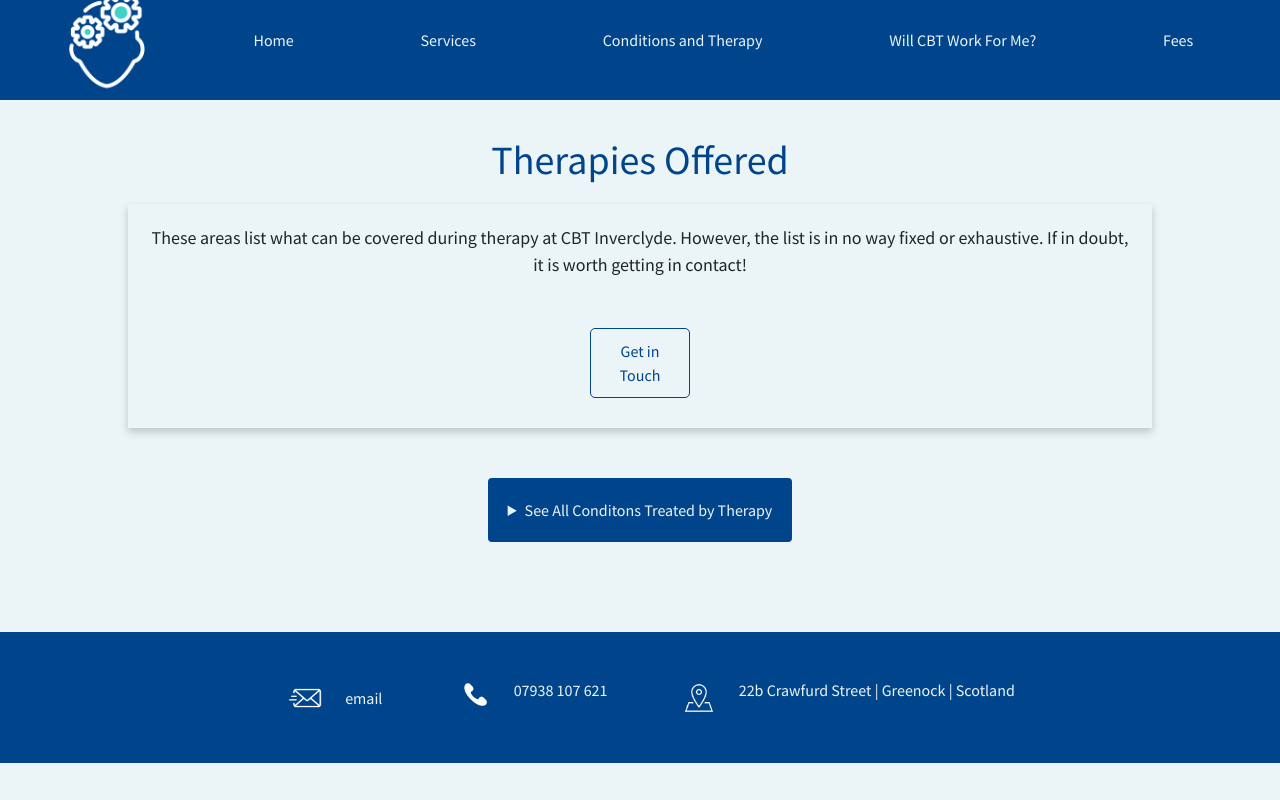
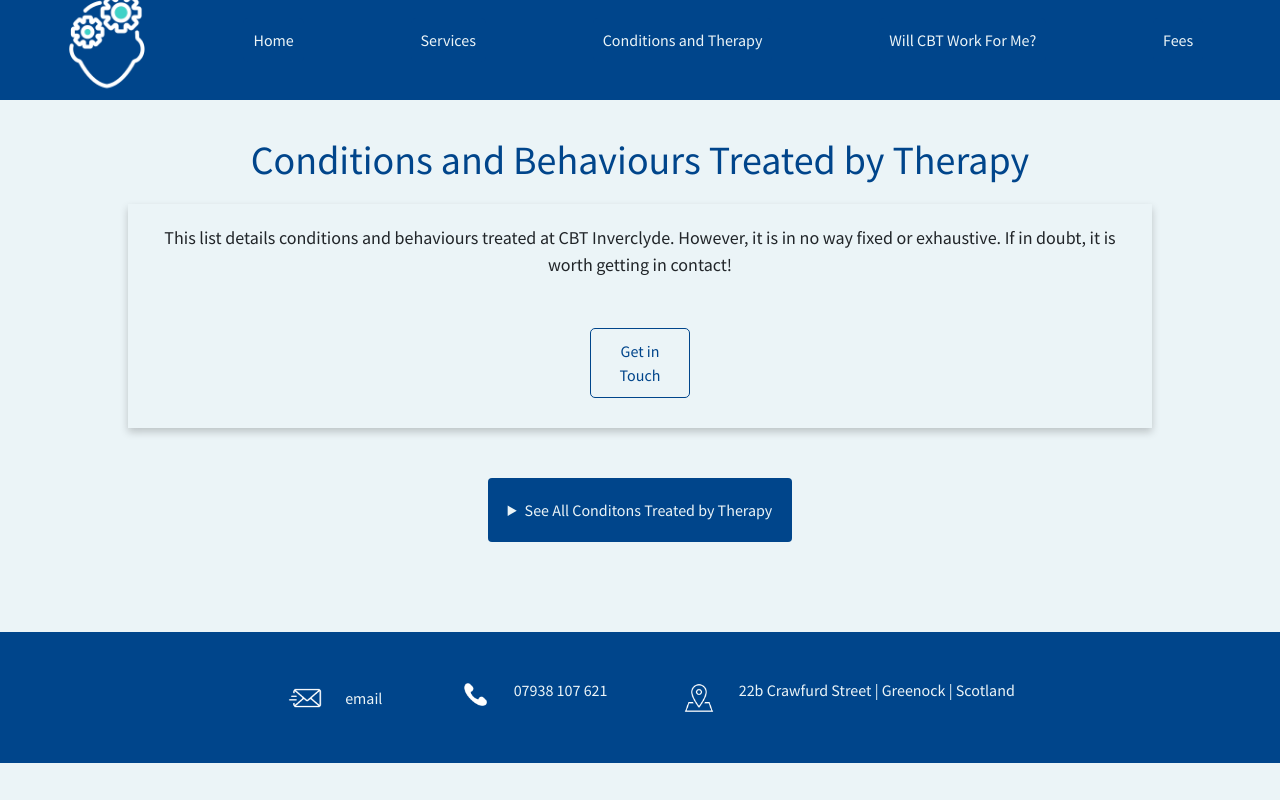
Before and after one commit to Selliott456/inverclydeCBT, a React app: page /areas in a window 1280 px wide. Built offline with nearby package versions, Linux system fonts and the light colour scheme; the HTML template or start-up script is replaced by a standard one.

Commit message:
areas updated

```diff
--- a/src/components/Areas.js
+++ b/src/components/Areas.js
@@ -55,10 +55,10 @@ const Areas = () => {
 
 
   return <main id="mainAreas">
-    <h1>Therapies Offered</h1>
+    <h1>Conditions and Behaviours Treated by Therapy</h1>
     <section className="areasExplain">
-      <p>These areas list what can be covered during therapy at CBT Inverclyde.
-      However, the list is in no way fixed or exhaustive. If in doubt, it is worth
+      <p>This list details conditions and behaviours treated at CBT Inverclyde.
+      However, it is in no way fixed or exhaustive. If in doubt, it is worth
       getting in contact!
       </p>
       <a href="mailto:rhona@cbtinverclyde.com" className="button">Get in Touch</a>
--- a/src/styles/style.scss
+++ b/src/styles/style.scss
@@ -152,7 +152,7 @@ p {
   justify-content: center;
 }
 #feelings {
-  width: 30%;
+  width: 300px;
   margin:0;
   filter: drop-shadow(3px 6px 4px grey);
 }
@@ -553,8 +553,5 @@ display: none;
   .contactRow {
   flex-direction: column;
   }
-  #feelings {
-    width: 200px;
-  }
 
 }
```
